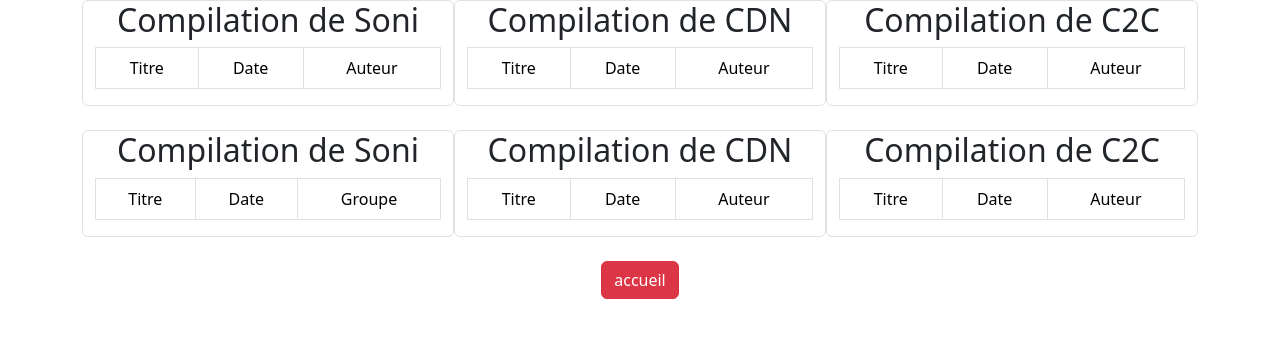
After one commit to TontonYanno/Projet-Dr-Diaby, a PHP site: page /Disco/compilation.php in a window 1280 px wide. The commit adds this page. Shown: the top 338 px of the page. Run offline with PHP 8.4, Linux system fonts and the light colour scheme; data that the repository does not hold is empty.

Commit message:
compilation ok  avec  quelque liens

```diff
--- a/compilation/cdn.php
+++ b/compilation/cdn.php
@@ -0,0 +1,6 @@
+<?php
+require_once"../compilation/connexionPDO.php";
+
+$sql="SELECT `disque`.id ,`disque`.titre ,`date` , `artiste`.nom FROM `artiste`,`disque` where `disque`.id_artiste=`artiste`.id and `artiste`.label='CDN' ";
+$req=$connexion->query($sql);
+$rows=$req->fetchAll();
--- /dev/null
+++ b/compilation/coast2coat.php
@@ -0,0 +1,6 @@
+<?php
+require_once"../compilation/connexionPDO.php";
+
+$sql="SELECT `disque`.id ,`disque`.titre ,`date` , `artiste`.nom FROM `artiste`,`disque` where `disque`.id_artiste=`artiste`.id and `artiste`.label='Coast 2 Coast'; ";
+$req=$connexion->query($sql);
+$rows=$req->fetchAll();
--- /dev/null
+++ b/compilation/compilation.php
@@ -0,0 +1,157 @@
+<!DOCTYPE html>
+<html lang="en">
+<head>
+    <meta charset="UTF-8">
+    <meta name="viewport" content="width=device-width, initial-scale=1.0">
+    <link href="https://cdn.jsdelivr.net/npm/bootstrap@5.3.2/dist/css/bootstrap.min.css" rel="stylesheet" integrity="sha384-T3c6CoIi6uLrA9TneNEoa7RxnatzjcDSCmG1MXxSR1GAsXEV/Dwwykc2MPK8M2HN" crossorigin="anonymous"></head>
+    <title>compilation page</title>
+</head>
+<body>
+    <div class="container text-center">
+        <div class="row   mx-auto">
+            <div class="col sony border rounded">
+                <h2>Compilation de Soni</h2>
+                <table class="table table-bordered">
+                    <thead>
+                        <tr>
+                            <td>Titre</td>
+                            <td>Date</td>
+                            <td>Auteur</td>
+                        </tr>
+                    </thead>
+                    <?php require_once"../compilation/soni.php"; ?>
+                            <tbody>
+                                <?php foreach($rows as $row):?>
+                                    <tr>
+                                        <td><?=$row['titre']?></td>
+                                        <td><?=$row['date']?></td>
+                                        <td><?=$row['nom']?></td>
+                                    </tr>
+                                <?php endforeach;?>
+                            </tbody>
+                </table>
+            </div>
+            <br>
+            <div class="col border rounded Coast 2 Coast">
+            <h2>Compilation de CDN</h2>
+                <table class="table table-bordered">
+                    <thead>
+                        <tr>
+                            <td>Titre</td>
+                            <td>Date</td>
+                            <td>Auteur</td>
+                        </tr>
+                    </thead>
+                    <?php require_once"../compilation/cdn.php"; ?>
+                            <tbody>
+                                <?php foreach($rows as $row):?>
+                                    <tr>
+                                        <td><?=$row['titre']?></td>
+                                        <td><?=$row['date']?></td>
+                                        <td><?=$row['nom']?></td>
+                                    </tr>
+                                <?php endforeach;?>
+                            </tbody>
+                </table>
+            </div>
+            <br>
+            <div class="col border rounded Coast 2 Coast">
+                <h2>Compilation de C2C</h2>
+                <table class="table table-bordered">
+                    <thead>
+                        <tr>
+                            <td>Titre</td>
+                            <td>Date</td>
+                            <td>Auteur</td>
+                        </tr>
+                    </thead>
+                    <?php require_once"../compilation/coast2coat.php"; ?>
+                            <tbody>
+                                <?php foreach($rows as $row):?>
+                                    <tr>
+                                        <td><?=$row['titre']?></td>
+                                        <td><?=$row['date']?></td>
+                                        <td><?=$row['nom']?></td>
+                                    </tr>
+                                <?php endforeach;?>
+                            </tbody>
+                </table>
+            </div>
+        </div>
+        <br>
+        <div class="row   mx-auto">
+            <div class="col sony border rounded">
+                <h2>Compilation de Soni</h2>
+                <table class="table table-bordered">
+                    <thead>
+                        <tr>
+                            <td>Titre</td>
+                            <td>Date</td>
+                            <td>Groupe</td>
+                        </tr>
+                    </thead>
+                    <?php require_once"../compilation/soni2.php"; ?>
+                            <tbody>
+                                <?php foreach($rows as $row):?>
+                                    <tr>
+                                        <td><?=$row['titre']?></td>
+                                        <td><?=$row['date']?></td>
+                                        <td><?=$row['nom']?></td>
+                                    </tr>
+                                <?php endforeach;?>
+                            </tbody>
+                </table>
+            </div>
+            <br>
+            <div class="col border rounded Coast 2 Coast">
+            <h2>Compilation de CDN</h2>
+                <table class="table table-bordered">
+                    <thead>
+                        <tr>
+                            <td>Titre</td>
+                            <td>Date</td>
+                            <td>Auteur</td>
+                        </tr>
+                    </thead>
+                    <?php require_once"../compilation/cdn.php"; ?>
+                            <tbody>
+                                <?php foreach($rows as $row):?>
+                                    <tr>
+                                        <td><?=$row['titre']?></td>
+                                        <td><?=$row['date']?></td>
+                                        <td><?=$row['nom']?></td>
+                                    </tr>
+                                <?php endforeach;?>
+                            </tbody>
+                </table>
+            </div>
+            <br>
+            <div class="col border rounded Coast 2 Coast">
+                <h2>Compilation de C2C </h2>
+                <table class="table table-bordered">
+                    <thead>
+                        <tr>
+                            <td>Titre</td>
+                            <td>Date</td>
+                            <td>Auteur</td>
+                        </tr>
+                    </thead>
+                    <?php require_once"../compilation/coast2coat.php"; ?>
+                            <tbody>
+                                <?php foreach($rows as $row):?>
+                                    <tr>
+                                        <td><?=$row['titre']?></td>
+                                        <td><?=$row['date']?></td>
+                                        <td><?=$row['nom']?></td>
+                                    </tr>
+                                <?php endforeach;?>
+                            </tbody>
+                </table>
+            </div>
+        </div>
+    </div>
+    <br>
+    <a href="http://localhost/Disco/project/html.html" class="btn btn-danger d-flex m-auto" style="width: max-content;">accueil</a>
+
+</body>
+</html>
--- a/compilation/soni.php
+++ b/compilation/soni.php
@@ -1,44 +1,6 @@
 <?php
 require_once"../compilation/connexionPDO.php";
 
-$sql="SELECT `disque`.id , `disque`.titre ,`date`  FROM `artiste`,`disque` ";
+$sql="SELECT `disque`.id ,`disque`.titre ,`date` , `artiste`.nom FROM `artiste`,`disque` where `disque`.id_artiste=`artiste`.id and`artiste`.label='Soni' ";
 $req=$connexion->query($sql);
-$req->fetchAll();
 $rows=$req->fetchAll();
-// echo $rows['date'];
-?>
-<!DOCTYPE html>
-<html lang="en">
-<head>
-    <meta charset="UTF-8">
-    <meta name="viewport" content="width=device-width, initial-scale=1.0">
-    <link href="https://cdn.jsdelivr.net/npm/bootstrap@5.3.2/dist/css/bootstrap.min.css" rel="stylesheet" integrity="sha384-T3c6CoIi6uLrA9TneNEoa7RxnatzjcDSCmG1MXxSR1GAsXEV/Dwwykc2MPK8M2HN" crossorigin="anonymous">
-    <title>Document</title>
-</head>
-<body>
-    <section>
-        <table classe="table">
-            <thead>
-                <tr>
-                    <th>#</th>
-                    <th>Titre</th>
-                    <th>Date</th>
-                    <th>Actions</th>
-                </tr>
-            </thead>
-            <tbody>
-                <?php foreach($rows as $row): ?>
-                    <tr>
-                        <td><?=$row['id']?></td>
-                        <td><?=$row['titre']?></td>
-                        <td><?=$row['date']?></td>
-                        <td><?=$_SESSION['label']?></td>
-
-                    </tr>
-                <?php endforeach;?>
-            </tbody>
-        </table>
-    </section>
-
-</body>
-</html>
--- /dev/null
+++ b/compilation/soni2.php
@@ -0,0 +1,6 @@
+<?php
+require_once"../compilation/connexionPDO.php";
+
+$sql="SELECT `disque`.id ,`disque`.titre ,`date` , `groupe`.nom FROM `groupe`,`disque` where `disque`.id_groupe=`groupe`.id and`groupe`.label='Soni' ";
+$req=$connexion->query($sql);
+$rows=$req->fetchAll();
--- a/connexion/index.html
+++ b/connexion/index.html
@@ -31,8 +31,8 @@
             </div>
             <br>
             <button class="mx-auto d-flex btn btn-info" type="submit">valider</button>
+            <a href="http://localhost/Disco/project/html.html" class="btn btn-danger d-flex m-auto" style="width: max-content;">accueil</a>
             <br>
-            <a href="http://localhost/Disco/html.html" class="btn btn-danger d-flex m-auto" style="width: max-content;">accueil</a>
             <br>
         </div>
         </form>
--- a/inscription/index.html
+++ b/inscription/index.html
@@ -51,6 +51,9 @@
                 </div>
                 <button  class=" btn btn-primary mx-auto d-flex " type="submit">create</button>
                 <br>
+                <a href="http://localhost/Disco/project/html.html" class="btn btn-danger d-flex m-auto" style="width: max-content;">accueil</a>
+
+                <br>
             </div>
         </div>
     </form>
--- a/project/style.css
+++ b/project/style.css
@@ -6,7 +6,7 @@
 .contenair{
     height: 100vh;
     width: 100%;
-    background-image: url(../Disco/project/Media/Bg.png);
+    background-image: url("../project/Media/Bg.png");
     background-size: cover;
     background-position: center;
     position: relative;
```
Also changed, not shown: connexion/setdisk.php (added, +24 -0 lines), connexion/updatedisk.php (+13 -11 lines), inscription/style.css (added, +13 -0 lines), project/html.html (renamed from html.html, +7 -7 lines), inscription/accueil.html (deleted).
